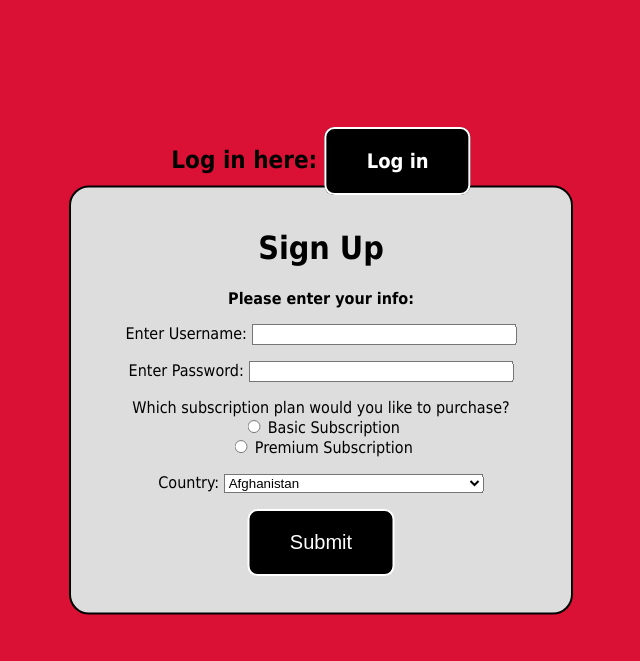
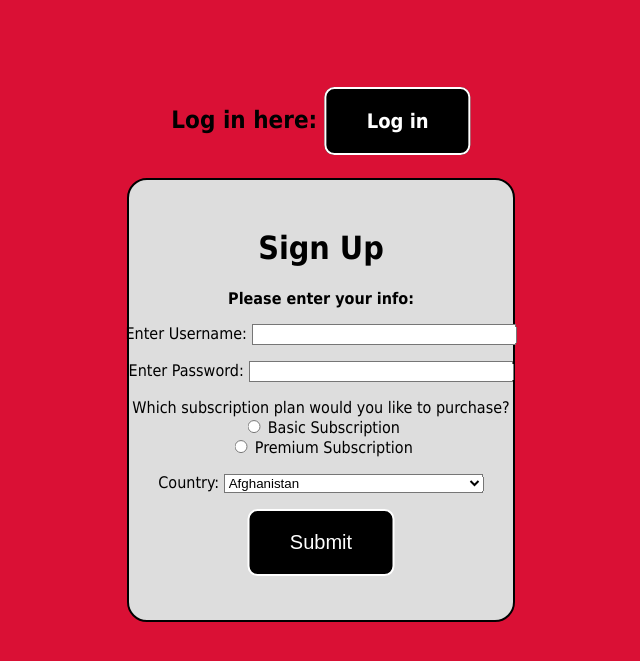
Before and after one commit to sopatz/popcorn, a PHP site: page /sign_up.php in a window 1280 px wide. Shown: the top 661 px of the page, without its empty margins (319-959 px from the left). Run offline with PHP 8.4, Linux system fonts and the light colour scheme; data that the repository does not hold is empty.

Commit message:
size formatting
hopefully it doesn't look like total shit on a laptop screen now

```diff
--- a/allPages.css
+++ b/allPages.css
@@ -60,8 +60,8 @@ body {
 }
 
 .centerbox {
-    width:500px;
-    height:350px;
+    width:25%;
+    height:40%;
     background-color:#dddddd;
     position:absolute;
     top:50%;
--- a/change_pass.php
+++ b/change_pass.php
@@ -22,7 +22,7 @@
     echo "<body style='background-color:" . $back_color . "'>";
   ?>
 
-  <div class="centerbox" style="height:385px"></div>
+  <div class="centerbox" style="height:54%; width:32%"></div>
   <div class="centerform">
     <h1 style="text-align: center; bottom: relative; text-decoration:underline;">Change Password</h1><br>
     <form action="change_pass.php" method=post>
--- a/change_user.php
+++ b/change_user.php
@@ -22,7 +22,7 @@
     echo "<body style='background-color:" . $back_color . "'>";
   ?>
 
-  <div class="centerbox" style="height:375px"></div>
+  <div class="centerbox" style="height:52%; width:30%"></div>
   <div class="centerform">
     <h1 style="text-align: center; bottom: relative; text-decoration:underline;">Change Username</h1><br>
     <?php
--- a/sign_up.php
+++ b/sign_up.php
@@ -6,7 +6,7 @@
       p {
         text-align: center;
         position: relative;
-        top: 77%;
+        top: 82%;
         color: white;
         font-weight: bold;
       }
@@ -14,7 +14,7 @@
   </head>
 
   <body>
-    <div class="centerbox" style="height: 425px;"></div>
+    <div class="centerbox" style="height: 55%; width: 30%"></div>
     <div class="centerform">
       <h1 style="text-align: center; bottom: relative;">Sign Up</h1>
       <p style="color:black;">Please enter your info:</p>
@@ -237,7 +237,7 @@
       </form>
     </div>
 
-    <div style="position:absolute; top:20%; left:50%; transform: translate(-50%, -50%);">
+    <div style="position:absolute; top:15%; left:50%; transform: translate(-50%, -50%);">
       <h2>Log in here: <a href="log_in.php" class="popbutton" style="padding: 20px 40px">Log in</a></h2>
     </div>
 
```
